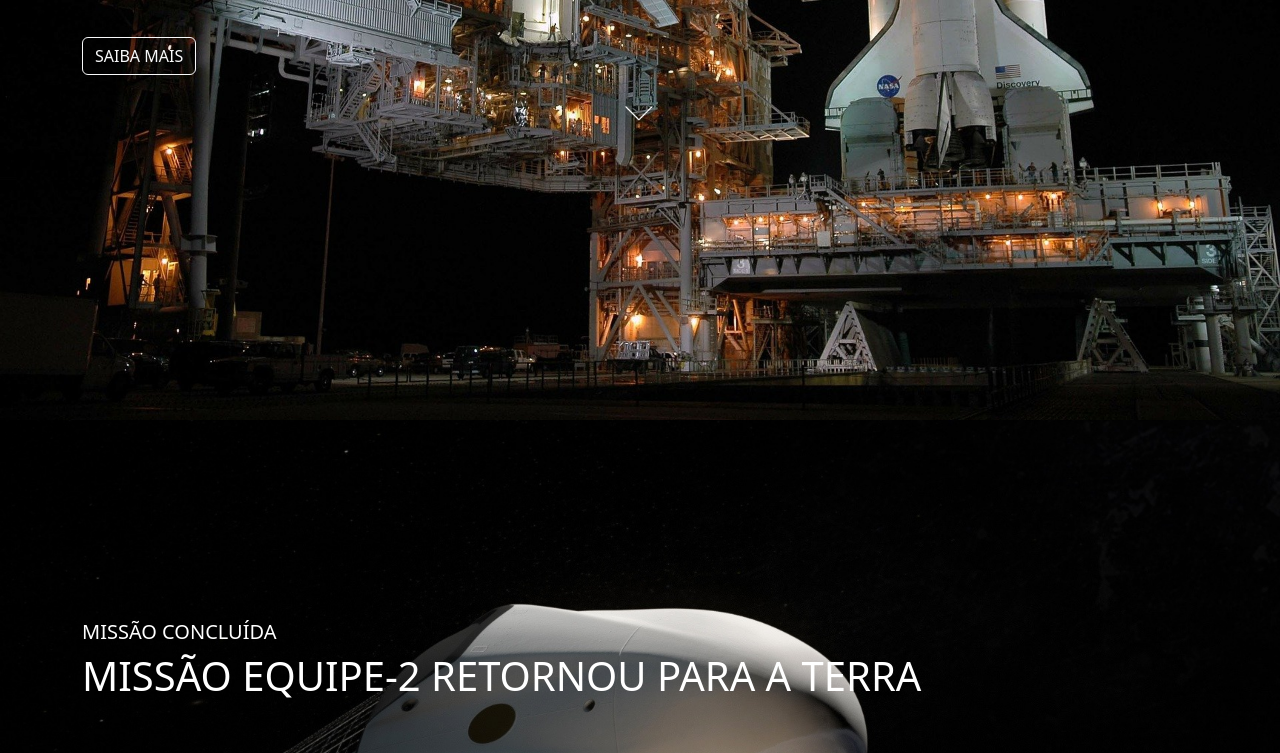
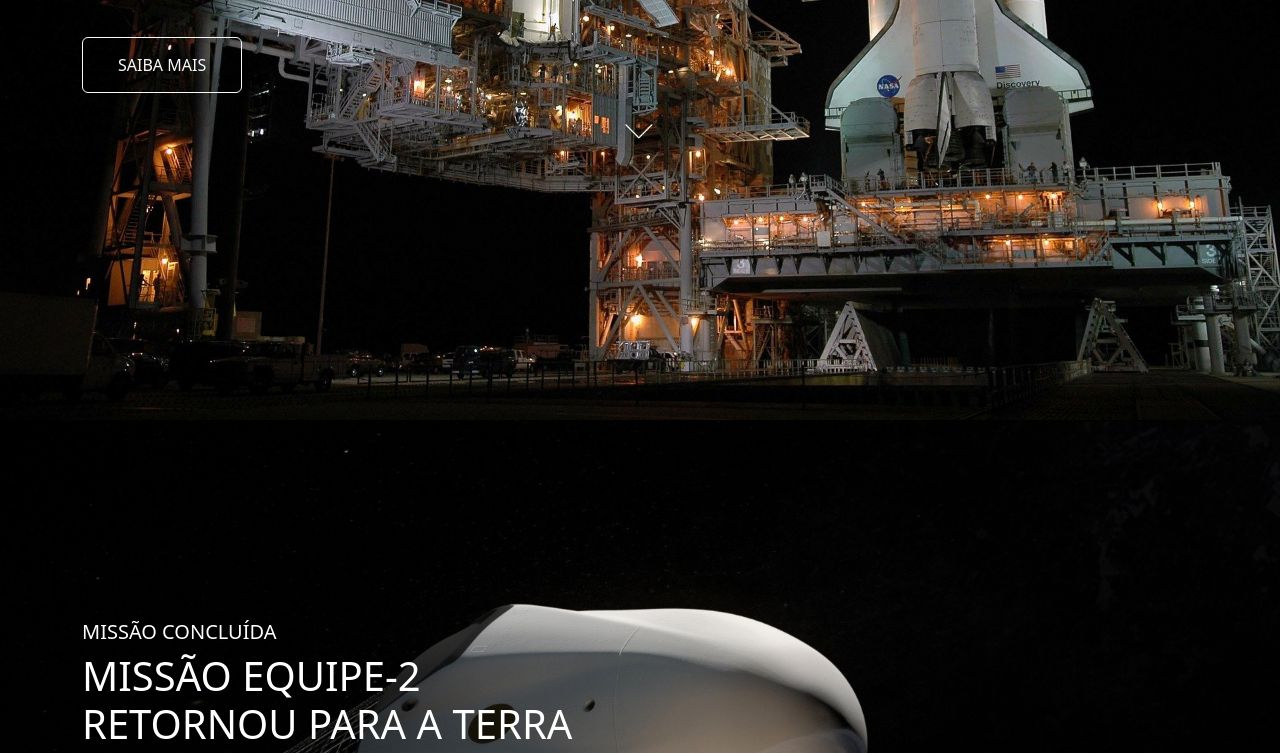
Before and after one commit to michellycruz/Bootstrap, a website: page onebitx/index.html in a window 1280 px wide. Shown: the part 380-1133 px from the top of the page. Drawn offline with nearby package versions, Linux system fonts and the light colour scheme.

Commit message:
shortTitle e button

```diff
--- a/onebitx/estilos/sass/pages/home.scss
+++ b/onebitx/estilos/sass/pages/home.scss
@@ -16,3 +16,12 @@
 .titlePadding{
     padding-top: 200px;
 }
+
+.shortTitle{
+    width: 550px;
+    margin-bottom: -25px;
+}
+
+#button{
+    padding: 15px 35px;
+}
```
Also changed, not shown: onebitx/index.html (+0 -3 lines), onebitx/estilos/css/style.css, 1 other file.
